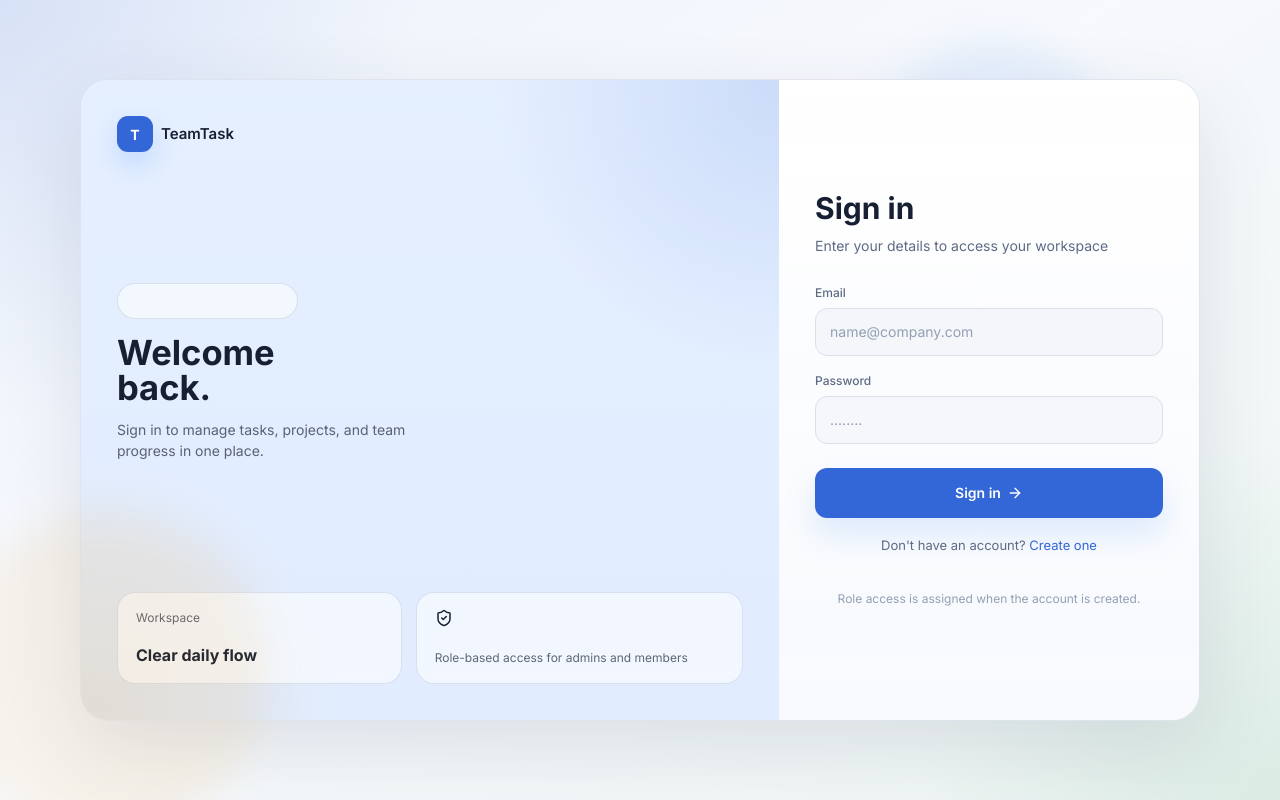
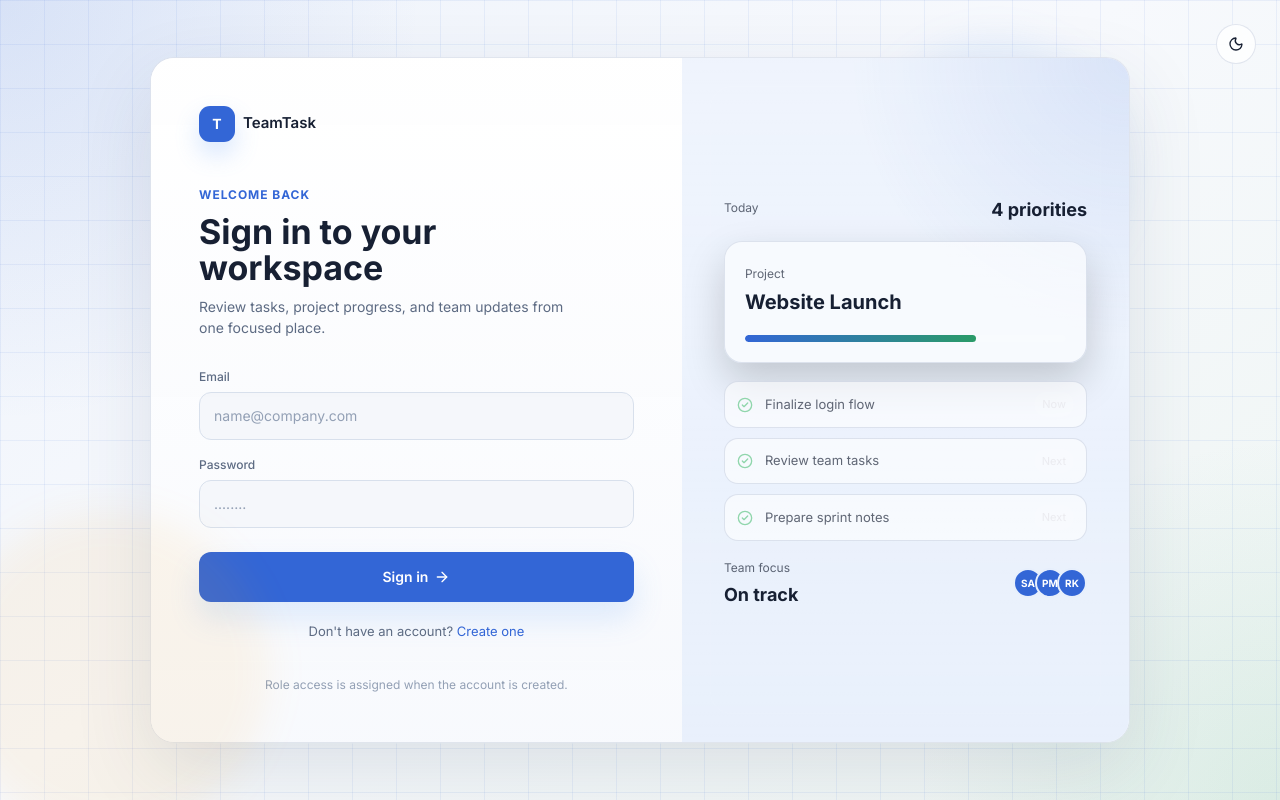
Before and after one commit to sanjayyy-y/team-task-manager, a React (Vite) app in the folder frontend/: page /login in a window 1280 px wide. Built offline with nearby package versions, Linux system fonts and the light colour scheme; no server answers.

Commit message:
feat: enhance authentication and improved UI elements

```diff
--- a/frontend/src/index.css
+++ b/frontend/src/index.css
@@ -165,9 +165,12 @@ textarea.form-input { resize: vertical; min-height: 72px; }
 .auth-page {
   min-height: 100vh;
   background:
-    radial-gradient(circle at top left, rgba(91, 155, 245, 0.22), transparent 28%),
-    radial-gradient(circle at bottom right, rgba(61, 220, 132, 0.16), transparent 24%),
-    linear-gradient(145deg, #040404 0%, #0b0b11 45%, #06070c 100%);
+    linear-gradient(90deg, rgba(91, 155, 245, 0.08) 1px, transparent 1px),
+    linear-gradient(180deg, rgba(91, 155, 245, 0.08) 1px, transparent 1px),
+    radial-gradient(circle at 20% 20%, rgba(91, 155, 245, 0.18), transparent 28%),
+    radial-gradient(circle at 88% 82%, rgba(61, 220, 132, 0.12), transparent 26%),
+    linear-gradient(145deg, #030406 0%, #0b0d12 52%, #050706 100%);
+  background-size: 44px 44px, 44px 44px, auto, auto, auto;
   display: flex;
   align-items: center;
   justify-content: center;
@@ -197,18 +200,21 @@ textarea.form-input { resize: vertical; min-height: 72px; }
   background: rgba(245, 166, 35, 0.08);
 }
 .auth-shell {
-  width: min(1120px, 100%);
+  width: min(980px, 100%);
   display: grid;
-  grid-template-columns: 1.05fr minmax(360px, 420px);
-  background: rgba(8, 8, 8, 0.72);
+  grid-template-columns: minmax(360px, 0.95fr) minmax(320px, 0.8fr);
+  background: rgba(8, 8, 8, 0.78);
   border: 1px solid rgba(255, 255, 255, 0.08);
-  border-radius: 28px;
+  border-radius: 24px;
   overflow: hidden;
-  box-shadow: 0 28px 80px rgba(0, 0, 0, 0.42);
-  backdrop-filter: blur(14px);
+  box-shadow: 0 24px 70px rgba(0, 0, 0, 0.45);
+  backdrop-filter: blur(18px);
+}
+.auth-shell-refined {
+  min-height: 620px;
 }
 .auth-shell-signup {
-  grid-template-columns: minmax(420px, 1.08fr) minmax(320px, 0.92fr);
+  grid-template-columns: minmax(520px, 1.06fr) minmax(320px, 0.76fr);
 }
 .auth-showcase {
   position: relative;
@@ -231,18 +237,18 @@ textarea.form-input { resize: vertical; min-height: 72px; }
   display: flex;
   flex-direction: column;
   justify-content: center;
-  padding: 40px 36px;
+  padding: 48px;
   background:
-    linear-gradient(180deg, rgba(17, 17, 20, 0.96), rgba(8, 8, 8, 0.92));
+    linear-gradient(180deg, rgba(17, 17, 20, 0.98), rgba(8, 8, 8, 0.96));
 }
 .auth-card-wide {
-  padding: 40px;
+  padding: 48px;
 }
 .auth-logo {
   display: flex;
   align-items: center;
   gap: 8px;
-  margin-bottom: 24px;
+  margin-bottom: 44px;
 }
 .auth-logo-left {
   justify-content: flex-start;
@@ -261,18 +267,28 @@ textarea.form-input { resize: vertical; min-height: 72px; }
 }
 .auth-logo span { font-size: 15px; font-weight: 600; }
 .auth-card-header {
-  margin-bottom: 28px;
+  margin-bottom: 30px;
+}
+.auth-eyebrow {
+  display: block;
+  color: var(--primary);
+  font-size: 12px;
+  font-weight: 700;
+  margin-bottom: 10px;
+  text-transform: uppercase;
+  letter-spacing: 0.08em;
 }
 .auth-card-header h2 {
-  font-size: 30px;
-  line-height: 1.1;
+  font-size: 34px;
+  line-height: 1.06;
   font-weight: 700;
   margin-bottom: 10px;
+  max-width: 12ch;
 }
 .auth-card .subtitle {
   color: var(--text-2);
   font-size: 14px;
-  max-width: 36ch;
+  max-width: 42ch;
 }
 .auth-form {
   display: flex;
@@ -303,7 +319,7 @@ textarea.form-input { resize: vertical; min-height: 72px; }
   background: linear-gradient(135deg, #6aa7fb, #6967f0);
 }
 .auth-link {
-  margin-top: 18px;
+  margin-top: 20px;
   text-align: center;
   font-size: 13px;
   color: var(--text-2);
@@ -438,6 +454,145 @@ textarea.form-input { resize: vertical; min-height: 72px; }
 }
 .auth-select {
   display: none;
+}
+.auth-theme-button {
+  position: fixed;
+  top: 24px;
+  right: 24px;
+  z-index: 5;
+  width: 40px;
+  height: 40px;
+  border-radius: 50%;
+  display: inline-flex;
+  align-items: center;
+  justify-content: center;
+  color: var(--text);
+  background: rgba(255, 255, 255, 0.08);
+  border: 1px solid rgba(255, 255, 255, 0.1);
+  backdrop-filter: blur(12px);
+  transition: transform 0.15s ease, background 0.15s ease;
+}
+.auth-theme-button:hover {
+  transform: translateY(-1px);
+  background: rgba(255, 255, 255, 0.12);
+}
+.auth-preview {
+  position: relative;
+  display: flex;
+  flex-direction: column;
+  justify-content: center;
+  gap: 18px;
+  padding: 42px;
+  background:
+    linear-gradient(180deg, rgba(255, 255, 255, 0.04), rgba(255, 255, 255, 0.01)),
+    radial-gradient(circle at top right, rgba(91, 155, 245, 0.22), transparent 34%),
+    #10131a;
+}
+.auth-preview::before {
+  content: '';
+  position: absolute;
+  inset: 28px;
+  border: 1px solid rgba(255, 255, 255, 0.06);
+  border-radius: 22px;
+  pointer-events: none;
+}
+.auth-preview-top,
+.auth-preview-bottom,
+.auth-preview-card,
+.auth-preview-task {
+  position: relative;
+}
+.auth-preview-top,
+.auth-preview-bottom {
+  display: flex;
+  align-items: center;
+  justify-content: space-between;
+  color: rgba(232, 232, 237, 0.74);
+  font-size: 12px;
+}
+.auth-preview-top strong,
+.auth-preview-bottom strong {
+  display: block;
+  color: #fff;
+  font-size: 18px;
+  margin-top: 4px;
+}
+.auth-preview-card {
+  padding: 20px;
+  border-radius: 18px;
+  background: rgba(255, 255, 255, 0.08);
+  border: 1px solid rgba(255, 255, 255, 0.1);
+  box-shadow: 0 18px 40px rgba(0, 0, 0, 0.18);
+}
+.auth-preview-card strong {
+  display: block;
+  margin-top: 4px;
+  font-size: 20px;
+}
+.preview-kicker {
+  color: rgba(232, 232, 237, 0.68);
+  font-size: 12px;
+}
+.preview-progress {
+  height: 7px;
+  margin-top: 18px;
+  overflow: hidden;
+  border-radius: 99px;
+  background: rgba(255, 255, 255, 0.1);
+}
+.preview-progress span {
+  display: block;
+  height: 100%;
+  border-radius: inherit;
+  background: linear-gradient(90deg, var(--c-blue), var(--c-green));
+}
+.auth-preview-list {
+  display: grid;
+  gap: 10px;
+}
+.auth-preview-task {
+  display: grid;
+  grid-template-columns: 18px 1fr auto;
+  align-items: center;
+  gap: 10px;
+  min-height: 44px;
+  padding: 10px 12px;
+  border-radius: 14px;
+  color: rgba(232, 232, 237, 0.88);
+  background: rgba(255, 255, 255, 0.055);
+  border: 1px solid rgba(255, 255, 255, 0.07);
+  font-size: 13px;
+}
+.auth-preview-task svg {
+  color: #90d6ac;
+}
+.auth-preview-task small,
+.preview-pill {
+  padding: 4px 8px;
+  border-radius: 999px;
+  color: rgba(232, 232, 237, 0.82);
+  background: rgba(255, 255, 255, 0.08);
+  font-size: 11px;
+}
+.preview-avatars {
+  display: flex;
+}
+.preview-avatars span {
+  width: 30px;
+  height: 30px;
+  display: inline-flex;
+  align-items: center;
+  justify-content: center;
+  margin-left: -8px;
+  border: 2px solid #10131a;
+  border-radius: 50%;
+  background: linear-gradient(135deg, var(--c-blue), var(--primary));
+  color: #fff;
+  font-size: 10px;
+  font-weight: 700;
+}
+.preview-avatars span:first-child {
+  margin-left: 0;
 }
 
 /* ── Shell ── */
@@ -985,9 +1140,12 @@ textarea.form-input { resize: vertical; min-height: 72px; }
 
 :root[data-theme='light'] .auth-page {
   background:
+    linear-gradient(90deg, rgba(51, 102, 214, 0.08) 1px, transparent 1px),
+    linear-gradient(180deg, rgba(51, 102, 214, 0.08) 1px, transparent 1px),
     radial-gradient(circle at top left, rgba(51, 102, 214, 0.12), transparent 28%),
     radial-gradient(circle at bottom right, rgba(42, 155, 104, 0.1), transparent 24%),
     linear-gradient(145deg, #eef3fb 0%, #f7f9fd 46%, #eef5f2 100%);
+  background-size: 44px 44px, 44px 44px, auto, auto, auto;
 }
 
 :root[data-theme='light'] .auth-shell {
@@ -1008,17 +1166,45 @@ textarea.form-input { resize: vertical; min-height: 72px; }
   background: linear-gradient(180deg, rgba(255, 255, 255, 0.98), rgba(247, 249, 253, 0.94));
 }
 
+:root[data-theme='light'] .auth-preview {
+  background:
+    linear-gradient(180deg, rgba(255, 255, 255, 0.34), rgba(255, 255, 255, 0.08)),
+    radial-gradient(circle at top right, rgba(51, 102, 214, 0.18), transparent 34%),
+    #e7effc;
+}
+
 :root[data-theme='light'] .auth-badge,
 :root[data-theme='light'] .auth-showcase-stat,
-:root[data-theme='light'] .auth-metric-card {
+:root[data-theme='light'] .auth-metric-card,
+:root[data-theme='light'] .auth-preview-card,
+:root[data-theme='light'] .auth-preview-task {
   background: rgba(255, 255, 255, 0.58);
   border-color: rgba(95, 117, 160, 0.18);
 }
 
 :root[data-theme='light'] .auth-showcase-copy p,
 :root[data-theme='light'] .auth-showcase-stat span,
-:root[data-theme='light'] .auth-metric-card span {
+:root[data-theme='light'] .auth-metric-card span,
+:root[data-theme='light'] .auth-preview-top,
+:root[data-theme='light'] .auth-preview-bottom,
+:root[data-theme='light'] .preview-kicker,
+:root[data-theme='light'] .auth-preview-task {
   color: rgba(23, 32, 51, 0.68);
+}
+
+:root[data-theme='light'] .auth-preview-card strong,
+:root[data-theme='light'] .auth-preview-top strong,
+:root[data-theme='light'] .auth-preview-bottom strong {
+  color: var(--text);
+}
+
+:root[data-theme='light'] .preview-avatars span {
+  border-color: #e7effc;
+}
+
+:root[data-theme='light'] .auth-theme-button {
+  background: rgba(255, 255, 255, 0.8);
+  border-color: rgba(95, 117, 160, 0.18);
 }
 
 :root[data-theme='light'] .auth-input {
@@ -1056,9 +1242,14 @@ textarea.form-input { resize: vertical; min-height: 72px; }
     grid-template-columns: 1fr;
   }
 
-  .auth-showcase {
+  .auth-shell-refined {
     min-height: 0;
-    padding: 28px;
+  }
+
+  .auth-preview {
+    min-height: 360px;
+    padding: 32px;
+    order: -1;
   }
 
   .auth-card,
@@ -1101,23 +1292,41 @@ textarea.form-input { resize: vertical; min-height: 72px; }
 
   .auth-page {
     padding: 16px;
+    align-items: flex-start;
   }
 
   .auth-shell {
-    border-radius: 22px;
+    border-radius: 20px;
+    margin-top: 54px;
   }
 
-  .auth-showcase {
-    padding: 24px;
+  .auth-theme-button {
+    top: 16px;
+    right: 16px;
   }
 
   .auth-card,
   .auth-card-wide {
-    padding: 26px 20px;
+    padding: 28px 20px;
+  }
+
+  .auth-logo {
+    margin-bottom: 28px;
   }
 
   .auth-card-header h2 {
-    font-size: 26px;
+    font-size: 28px;
+    max-width: 14ch;
+  }
+
+  .auth-preview {
+    min-height: 0;
+    padding: 24px 20px;
+  }
+
+  .auth-preview::before {
+    inset: 16px;
+    border-radius: 18px;
   }
 
   .auth-grid,
--- a/frontend/src/pages/Login.jsx
+++ b/frontend/src/pages/Login.jsx
@@ -1,7 +1,8 @@
 import { useState } from 'react';
 import { Link, useNavigate } from 'react-router-dom';
-import { ArrowRight, ShieldCheck, Sparkles } from 'lucide-react';
+import { ArrowRight, CheckCircle2, Moon, Sun } from 'lucide-react';
 import { useAuth } from '../hooks/useAuth';
+import { useTheme } from '../hooks/useTheme';
 
 export default function Login() {
   const [email, setEmail] = useState('');
@@ -10,6 +11,7 @@ export default function Login() {
   const [loading, setLoading] = useState(false);
 
   const { login } = useAuth();
+  const { theme, toggleTheme } = useTheme();
   const navigate = useNavigate();
 
   const handleSubmit = async (e) => {
@@ -29,43 +31,21 @@ export default function Login() {
 
   return (
     <div className="auth-page">
-      <div className="auth-shell">
-        <section className="auth-showcase">
-          <div className="auth-logo auth-logo-left">
-            <div className="auth-logo-icon">T</div>
-            <span>TeamTask</span>
-          </div>
+      <button className="auth-theme-button" onClick={toggleTheme} type="button" aria-label="Toggle theme">
+        {theme === 'dark' ? <Sun size={16} /> : <Moon size={16} />}
+      </button>
 
-          <div className="auth-showcase-copy">
-            <div className="auth-badge">
-              <Sparkles size={14} />
-              <span>Focused team planning</span>
-            </div>
-            <h1>Welcome back.</h1>
-            <p>Sign in to manage tasks, projects, and team progress in one place.</p>
-          </div>
-
-          <div className="auth-showcase-panel">
-            <div className="auth-showcase-stat">
-              <span>Workspace</span>
-              <strong>Clear daily flow</strong>
-            </div>
-            <div className="auth-showcase-stat">
-              <ShieldCheck size={18} />
-              <span>Role-based access for admins and members</span>
-            </div>
-          </div>
-        </section>
-
+      <div className="auth-shell auth-shell-refined">
         <section className="auth-card">
-          <div className="auth-logo auth-logo-mobile">
+          <div className="auth-logo">
             <div className="auth-logo-icon">T</div>
             <span>TeamTask</span>
           </div>
 
           <div className="auth-card-header">
-            <h2>Sign in</h2>
-            <p className="subtitle">Enter your details to access your workspace</p>
+            <span className="auth-eyebrow">Welcome back</span>
+            <h2>Sign in to your workspace</h2>
+            <p className="subtitle">Review tasks, project progress, and team updates from one focused place.</p>
           </div>
 
           {error && <div className="error-msg">{error}</div>}
@@ -109,6 +89,42 @@ export default function Login() {
             Role access is assigned when the account is created.
           </div>
         </section>
+
+        <section className="auth-preview" aria-label="Workspace preview">
+          <div className="auth-preview-top">
+            <span>Today</span>
+            <strong>4 priorities</strong>
+          </div>
+          <div className="auth-preview-card primary">
+            <div>
+              <span className="preview-kicker">Project</span>
+              <strong>Website Launch</strong>
+            </div>
+            <div className="preview-progress">
+              <span style={{ width: '72%' }} />
+            </div>
+          </div>
+          <div className="auth-preview-list">
+            {['Finalize login flow', 'Review team tasks', 'Prepare sprint notes'].map((task, index) => (
+              <div className="auth-preview-task" key={task}>
+                <CheckCircle2 size={16} />
+                <span>{task}</span>
+                <small>{index === 0 ? 'Now' : 'Next'}</small>
+              </div>
+            ))}
+          </div>
+          <div className="auth-preview-bottom">
+            <div>
+              <span>Team focus</span>
+              <strong>On track</strong>
+            </div>
+            <div className="preview-avatars">
+              <span>SA</span>
+              <span>PM</span>
+              <span>RK</span>
+            </div>
+          </div>
+        </section>
       </div>
     </div>
   );
--- a/frontend/src/pages/Signup.jsx
+++ b/frontend/src/pages/Signup.jsx
@@ -1,7 +1,8 @@
 import { useState } from 'react';
 import { Link, useNavigate } from 'react-router-dom';
-import { ArrowRight, BriefcaseBusiness, ShieldPlus, UserRoundPlus } from 'lucide-react';
+import { ArrowRight, BriefcaseBusiness, CheckCircle2, Moon, ShieldPlus, Sun } from 'lucide-react';
 import { useAuth } from '../hooks/useAuth';
+import { useTheme } from '../hooks/useTheme';
 
 export default function Signup() {
   const [name, setName] = useState('');
@@ -12,6 +13,7 @@ export default function Signup() {
   const [loading, setLoading] = useState(false);
 
   const { signup } = useAuth();
+  const { theme, toggleTheme } = useTheme();
   const navigate = useNavigate();
   const roleCards = [
     {
@@ -45,16 +47,21 @@ export default function Signup() {
 
   return (
     <div className="auth-page">
-      <div className="auth-shell auth-shell-signup">
+      <button className="auth-theme-button" onClick={toggleTheme} type="button" aria-label="Toggle theme">
+        {theme === 'dark' ? <Sun size={16} /> : <Moon size={16} />}
+      </button>
+
+      <div className="auth-shell auth-shell-refined auth-shell-signup">
         <section className="auth-card auth-card-wide">
-          <div className="auth-logo auth-logo-mobile">
+          <div className="auth-logo">
             <div className="auth-logo-icon">T</div>
             <span>TeamTask</span>
           </div>
 
           <div className="auth-card-header">
-            <h2>Create account</h2>
-            <p className="subtitle">Set up your workspace access and choose how you want to collaborate</p>
+            <span className="auth-eyebrow">Start organized</span>
+            <h2>Create your workspace account</h2>
+            <p className="subtitle">Choose your role and step into a cleaner team workflow.</p>
           </div>
 
           {error && <div className="error-msg">{error}</div>}
@@ -136,34 +143,35 @@ export default function Signup() {
           </div>
         </section>
 
-        <section className="auth-showcase auth-showcase-compact">
-          <div className="auth-logo auth-logo-left">
-            <div className="auth-logo-icon">T</div>
-            <span>TeamTask</span>
+        <section className="auth-preview" aria-label="Workspace preview">
+          <div className="auth-preview-top">
+            <span>Setup</span>
+            <strong>3 steps</strong>
           </div>
-
-          <div className="auth-showcase-copy">
-            <div className="auth-badge">
-              <UserRoundPlus size={14} />
-              <span>Quick team setup</span>
+          <div className="auth-preview-card primary">
+            <div>
+              <span className="preview-kicker">Workspace</span>
+              <strong>TeamTask Board</strong>
             </div>
-            <h1>Create your workspace.</h1>
-            <p>Set up your account and start collaborating with a cleaner workflow.</p>
+            <div className="preview-progress">
+              <span style={{ width: '45%' }} />
+            </div>
           </div>
-
-          <div className="auth-showcase-metrics">
-            <div className="auth-metric-card">
-              <strong>Projects</strong>
-              <span>Track work in one place</span>
+          <div className="auth-preview-list">
+            {['Create account', 'Choose role', 'Open dashboard'].map((step, index) => (
+              <div className="auth-preview-task" key={step}>
+                <CheckCircle2 size={16} />
+                <span>{step}</span>
+                <small>{index === 0 ? 'First' : 'Next'}</small>
+              </div>
+            ))}
+          </div>
+          <div className="auth-preview-bottom">
+            <div>
+              <span>Role access</span>
+              <strong>Admin or Member</strong>
             </div>
-            <div className="auth-metric-card">
-              <strong>People</strong>
-              <span>Assign ownership clearly</span>
-            </div>
-            <div className="auth-metric-card">
-              <strong>Deadlines</strong>
-              <span>Keep delivery on schedule</span>
-            </div>
+            <span className="preview-pill">Secure</span>
           </div>
         </section>
       </div>
```
